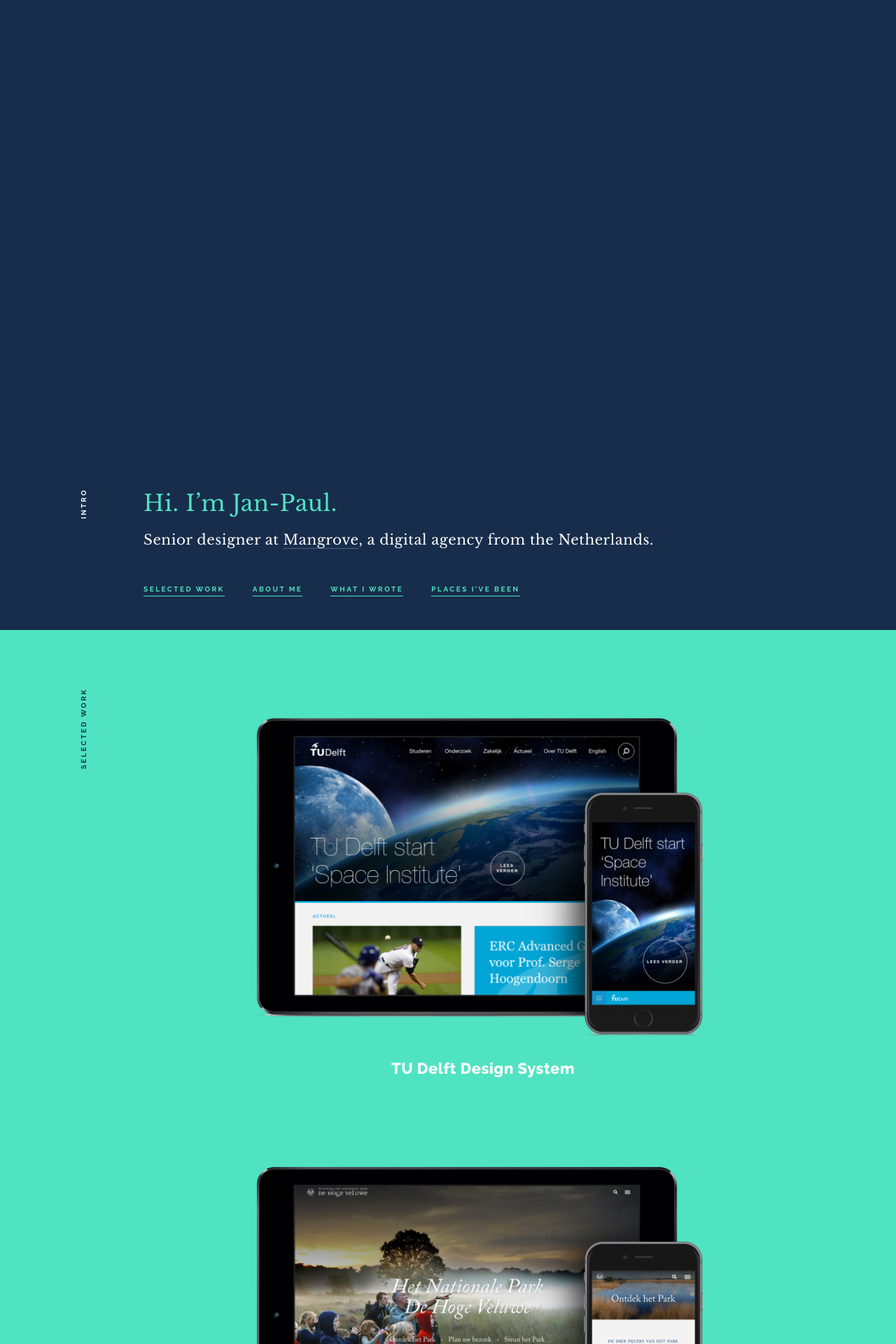
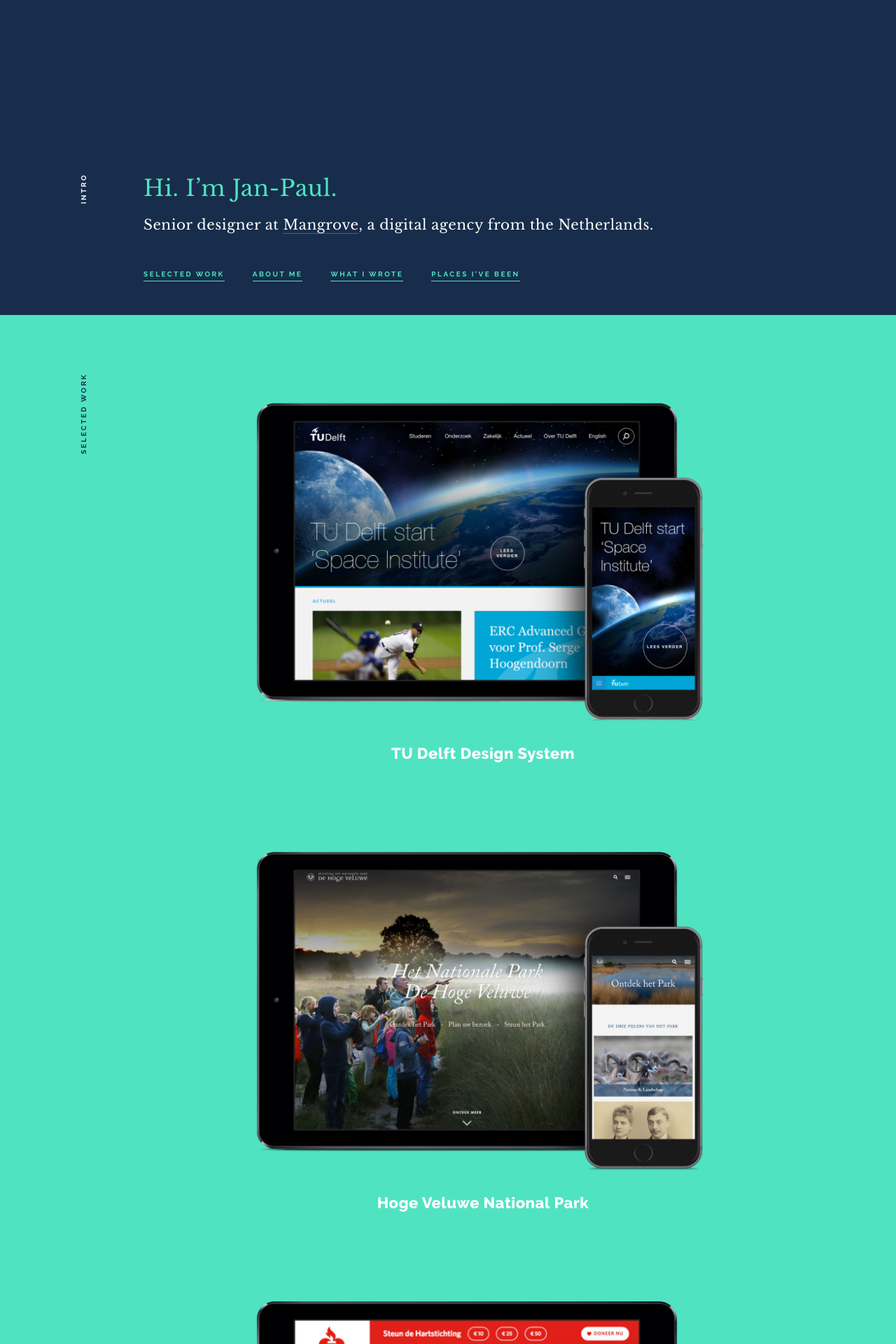
Before and after one commit to jpkoudstaal/jpkoudstaal.github.io, a Jekyll site: the page built from index.html, in a window 1280 px wide. Shown: the top 1920 px of the page at 70% size. Built offline with Jekyll 4.4.1, drawn with Linux system fonts in a browser that asks for light colours; nearby versions of some CDN libraries; some of the changed text lies outside the part shown.

Commit message:
resized header image
+ added some links

```diff
--- a/_layouts/default.html
+++ b/_layouts/default.html
@@ -91,11 +91,11 @@
 
         <p class="p--secondary">Prior to <a href="http://mangrove.com" target="_blank">Mangrove</a>, I worked as designer at <a href="https://vicompany.nl"  target="_blank">VI Company</a>, <a href="http://haai.nl" target="_blank">hAAi</a> and <a href="http://2d3d.nl" target="_blank">2D3D</a> where I worked for clients such as The Dutch Government, The Make-A-Wish Foundation, Aids Fund and ING.</p>
 
-        <p class="p--secondary">Projects I’ve worked on at Mangrove have been awarded with Most Popular Website of the Year 2015 (Dutch Heart Foundation), a Bronze Lovie Award (Hoge Veluwe National Park) and have been nominated for the Dutch Interactive Award (Kwik-Fit).</p>
+        <p class="p--secondary">Projects I’ve worked on at Mangrove have been awarded with Most Popular Website of the Year 2015 (<a href="https://www.behance.net/gallery/24871551/The-Dutch-Heart-Foundation" target="_blank">Dutch Heart Foundation</a>), a Bronze Lovie Award (<a href="https://www.behance.net/gallery/24871705/The-Hoge-Veluwe-National-Park" target="_blank">Hoge Veluwe National Park</a>) and have been nominated for the Dutch Interactive Award (<a href="https://www.behance.net/gallery/24871757/Kwikfit" target="_blank">Kwik-Fit</a>).</p>
 
         <p class="p--secondary">This site is hacked together in <a href="http://jekyllrb.com/" target="_blank">Jekyll</a> using Sublime Text 3. <a href="https://www.google.com/fonts/specimen/Libre+Baskerville" target="_blank">Libre Baskerville</a> is the serif typeface, created by <a href="http://www.impallari.com/" target="_blank">Pablo Impallari</a> and <a href="https://www.behance.net/fuenzar" target="_blank">Rodrigo Fuenzalida</a>. <a href="https://www.google.com/fonts/specimen/Raleway" target="_blank">Raleway</a> is the sans-serif typeface, created by <a href="http://matt.cc/" target="_blank">Matt McInerney</a> and <a href="http://www.impallari.com/" target="_blank">Pablo Impallari</a>.
         </p>
-        <p class="p--secondary">Many thanks to <a href="https://www.linkedin.com/in/gideonheilbron" target="_blank">Gideon Heilbron</a> for his help with the front-end development of this site.</p>
+        <p class="p--secondary">Many thanks to <a href="http://gideonheilbron.nl" target="_blank">Gideon Heilbron</a> for his help with the front-end development of this site.</p>
 <!--
         <p class="p--secondary">Photo by <a href="http://www.maykelloomans.com/" target="_blank">Maykel Loomans</a> on a Hasselblad 503CX with a Zeiss Planar T 80mm F/2.8 lens and loaded with Kodak Porta 400 film.</p> -->
 
--- a/_sass/_custom.scss
+++ b/_sass/_custom.scss
@@ -5,8 +5,8 @@
 
 header {
   position: relative;
-  height: 100%;
-  min-height: 550px;
+  height: 50%;
+  min-height: 350px;
   color: $cl-black;
   background-size: cover;
   background-position: center top;
```
Also changed, not shown: images/bg.jpg, images/bg_old.jpg (added).
